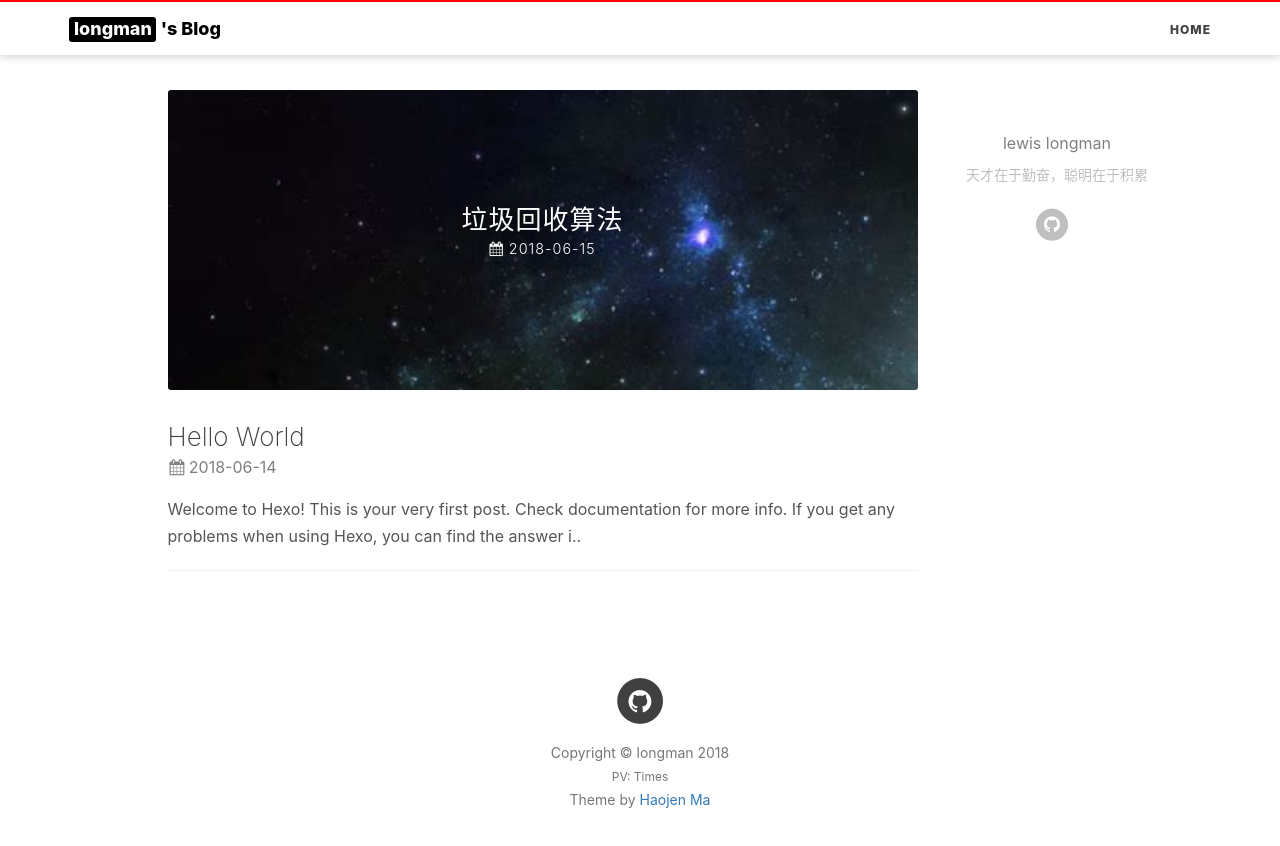
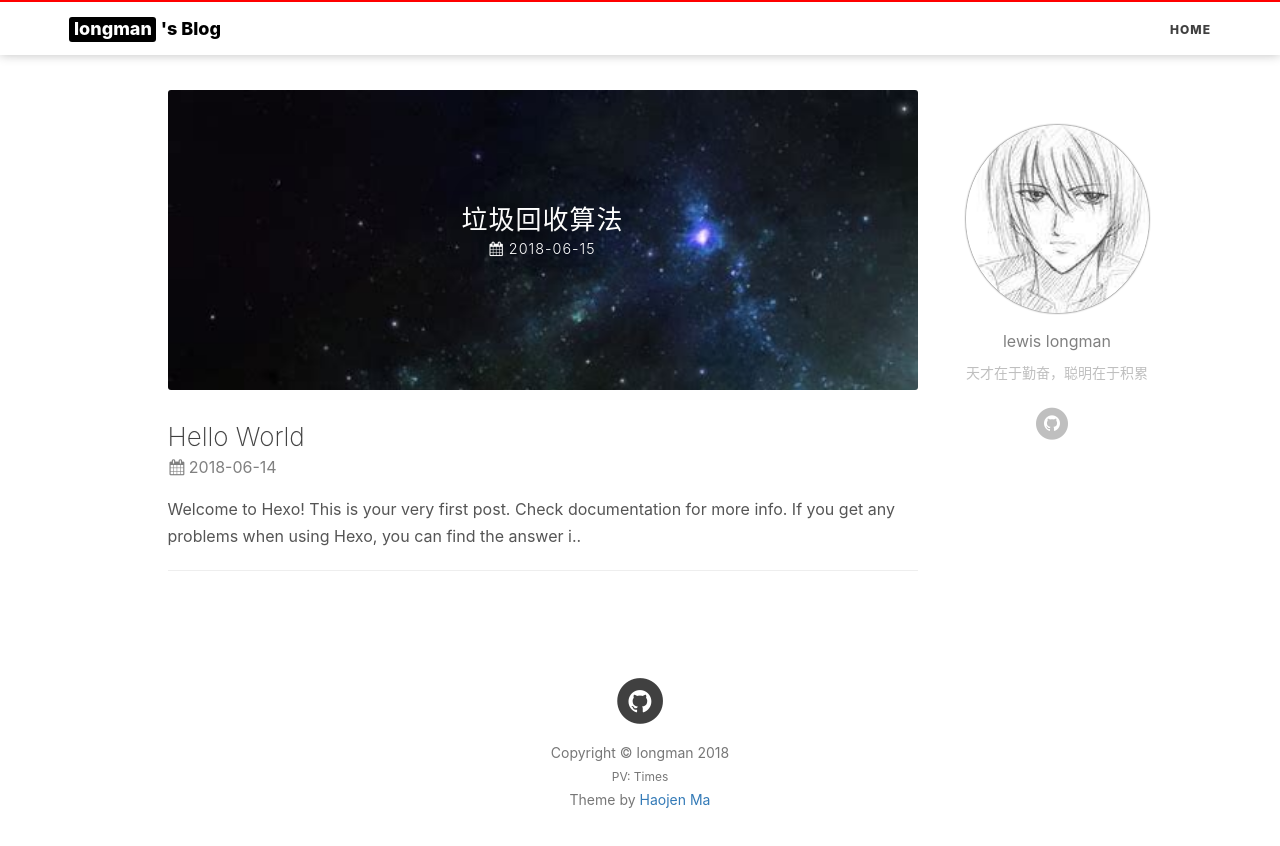
Before and after one commit to lewis123456/lewis123456.github.io, a plain HTML site: page index.html in a window 1280 px wide. Drawn offline with nearby package versions, Linux system fonts and the light colour scheme; some packages are replaced by stand-ins of ours; a script that the page names is missing.

Commit message:
Site updated: 2018-06-15 23:56:13

```diff
--- a/index.html
+++ b/index.html
@@ -37,7 +37,7 @@
 <style>
 
     header.intro-header {
-        background-image: url('img/header-img.jpg')
+        background-image: url('img/post-default-img.jpg')
     }
 </style>
 <!-- hack iOS CSS :active style -->
@@ -245,7 +245,7 @@
                 <div class="site-heading text-center">
                     <div class="about-me">
                         <!--移动端头部显示-->
-                        <img src=""/>
+                        <img src="img/header-img.jpg"/>
                         <h5><a href="/about/">lewis longman</a></h5>
                         <p>天才在于勤奋，聪明在于积累</p>
                     </div>
@@ -332,6 +332,8 @@
             <section class="visible-md visible-lg" style="padding: 0 18px">
                 <div class="short-about">
                     <!--侧边栏头像-->
+
+                    <img src="img/header-img.jpg"/>
 
                     <h5><a href="/about/">lewis longman</a></h5>
 
@@ -485,7 +487,7 @@
 <script async src="//dn-lbstatics.qbox.me/busuanzi/2.3/busuanzi.pure.mini.js"></script>
 
 <!--wechat title img-->
-<img class="wechat-title-img" src="">
+<img class="wechat-title-img" src="img/header-img.jpg">
 </body>
 
 </html>
```
Also changed, not shown: 2018/06/14/hello-world/index.html (+3 -2 lines), 2018/06/15/垃圾回收算法/index.html (+3 -2 lines), archives/2018/06/index.html (+2 -2 lines), archives/2018/index.html (+2 -2 lines), archives/index.html (+2 -2 lines).
